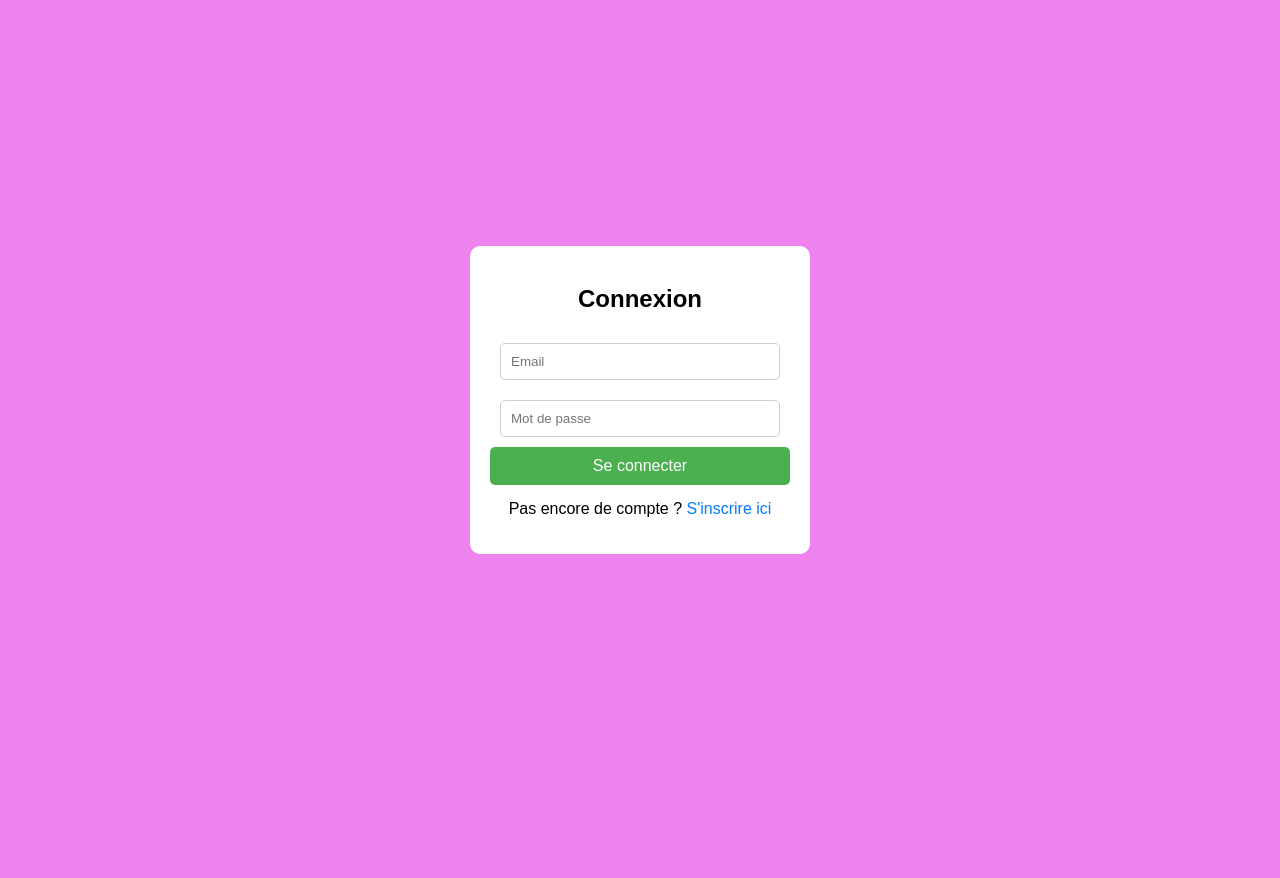
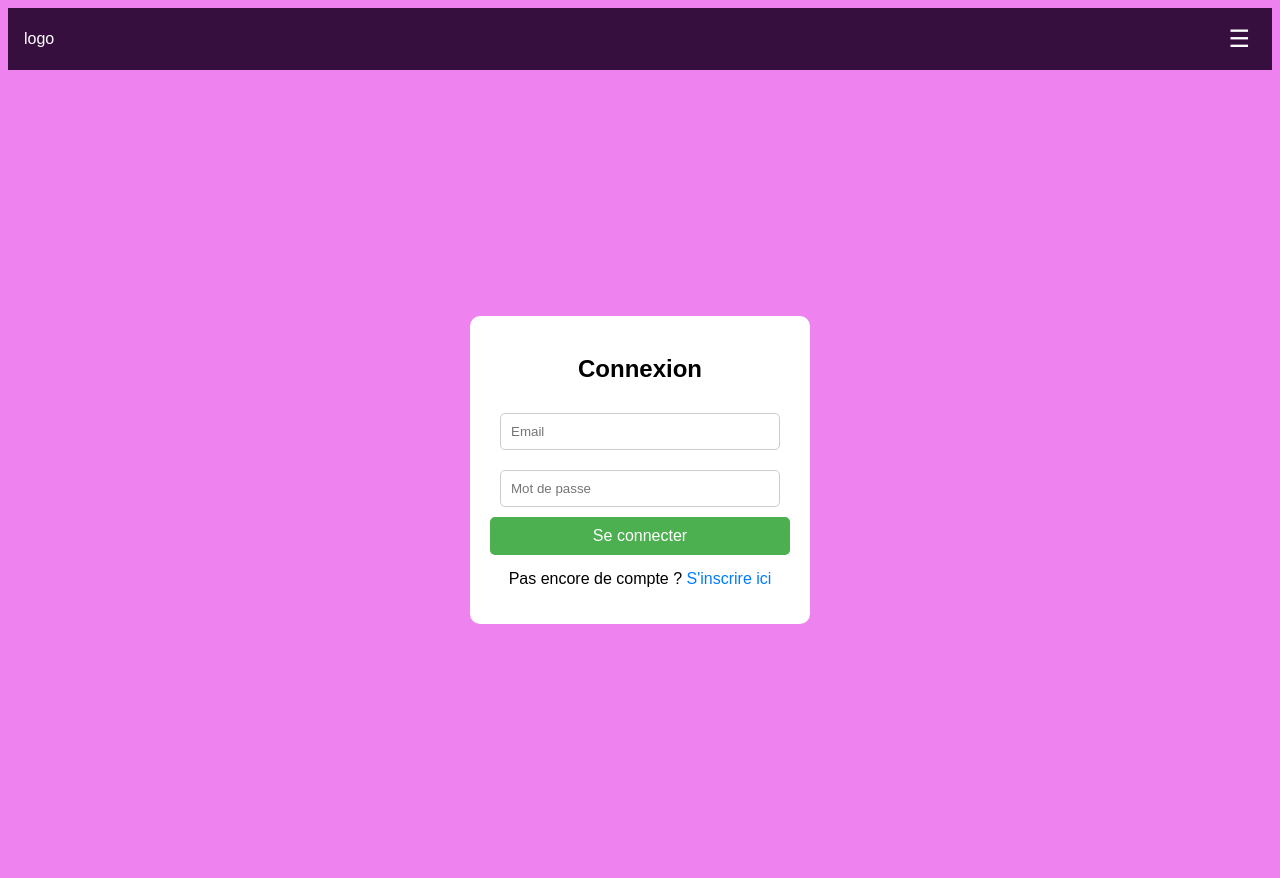
Before and after one commit to AyaER921/apprentissage-des-enffants, a PHP site: page /login.php in a window 1280 px wide. Before the commit the page ends 554 px from the top, so only its background shows below. Run offline with PHP 8.4, Linux system fonts and the light colour scheme.

Commit message:
erroubaai aya commit3

```diff
--- a/pages/connexion.php
+++ b/pages/connexion.php
@@ -15,7 +15,7 @@ if ($result->num_rows > 0) {
     if (password_verify($motdepasse, $user['motdepasse'])) {
         $_SESSION['user_id'] = $user['id'];
         $_SESSION['prenom'] = $user['prenom'];
-        echo "Bienvenue " . $user['prenom'] . "!";
+        header("Location: index.php");
     } else {
         echo "Mot de passe incorrect.";
     }
--- a/pages/cour_metier.php
+++ b/pages/cour_metier.php
@@ -59,8 +59,8 @@ $sources = $PDO->query($sql)->fetchAll(PDO::FETCH_ASSOC);
             <div class="menu-option">COURS ET TESTS</div>
         </a>
 
-        <a href="a_propos.php">
-            <div class="menu-option">A PROPOS DE</div>
+        <a href="deconnexion.php">
+            <div class="menu-option">DECONNEXION</div>
         </a>
 
     </div>
--- a/pages/login.php
+++ b/pages/login.php
@@ -5,25 +5,52 @@
     <meta charset="UTF-8">
     <title>Connexion</title>
     <style>
-        body { background-color: violet; font-family: Arial, sans-serif; display: flex; justify-content: center; align-items: center; min-height: 100vh; margin: 0; }
-        .form-container { background: #fff; padding: 20px; border-radius: 10px; width: 300px; text-align: center; }
+        body { background-color: violet; font-family: Arial, sans-serif;  }
+        .container{display: flex; justify-content: center; align-items: center; min-height: 100vh; margin: 0;}
+        .form-container {  background: #fff; padding: 20px; border-radius: 10px; width: 300px; text-align: center; }
         input { width: calc(100% - 20px); margin: 10px 0; padding: 10px; border: 1px solid #ccc; border-radius: 5px; box-sizing: border-box; }
-        button { width: 100%; padding: 10px; background: #4CAF50; color: white; border: none; border-radius: 5px; cursor: pointer; font-size: 1em; }
+        .button { width: 100%; padding: 10px; background: #4CAF50; color: white; border: none; border-radius: 5px; cursor: pointer; font-size: 1em; }
         h2 { margin-bottom: 20px; }
         p { margin-top: 15px; }
         a { color: #007bff; text-decoration: none; }
         a:hover { text-decoration: underline; }
     </style>
+
+    <link rel="stylesheet" href="../styles/accueil.css">
+
 </head>
 <body>
+
+    <header>
+        <div>logo</div>
+        <button class="hamburger" id="hamburger">&#9776;</button>
+    </header>
+
+    <div class="menu-slide" id="menu">
+        <a href="accueil.php">
+        <div class="menu-option">ACCEUIL</div>
+        </a>
+
+        <a href="login.php">
+        <div class="menu-option">CONNEXION</div>
+        </a>
+
+    </div>
+
+
+    <div class="container">
         <div class="form-container">
             <h2>Connexion</h2>
             <form action="connexion.php" method="POST">
                 <input type="email" name="email" placeholder="Email" required>
                 <input type="password" name="motdepasse" placeholder="Mot de passe" required>
-            <button type="submit">Se connecter</button>
+                <button class="button" type="submit">Se connecter</button>
             </form>
             <p>Pas encore de compte ? <a href="register.php">S'inscrire ici</a></p>
         </div>
+    </div>
+
+    <script src="../scripts/menu.js"></script>
+
 </body>
 </html>
--- a/styles/cour_test.css
+++ b/styles/cour_test.css
@@ -3,9 +3,7 @@
     width: 300px;
     display: grid;
     justify-content: center;
-}
 
-body {
     background-color: rgb(151, 80, 248);
     display: flex;
     justify-content: center;
@@ -13,6 +11,8 @@ body {
     height: 100vh;
     margin: 0;
 }
+
+
 
 .cour, .test{
     background-color: rgb(198, 252, 200);
```
Also changed, not shown: pages/accueil.php (+6 -1 lines), pages/cours_et_tests.php (+0 -23 lines), pages/deconnexion.php (added, +7 -0 lines), pages/menu.php (+0 -7 lines), pages/test_metier.php (+6 -4 lines). Lines whose indentation alone changed are shown as unchanged.
